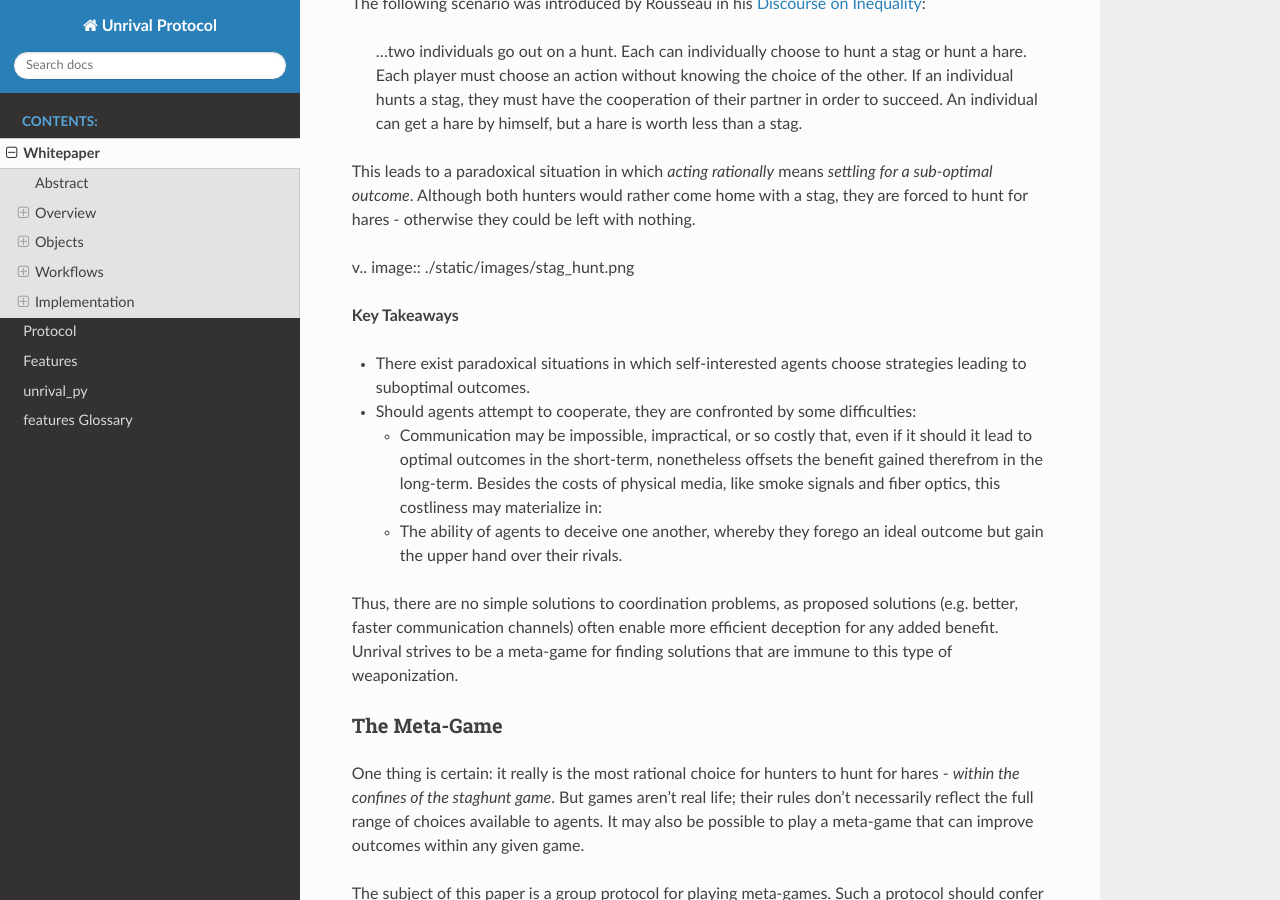
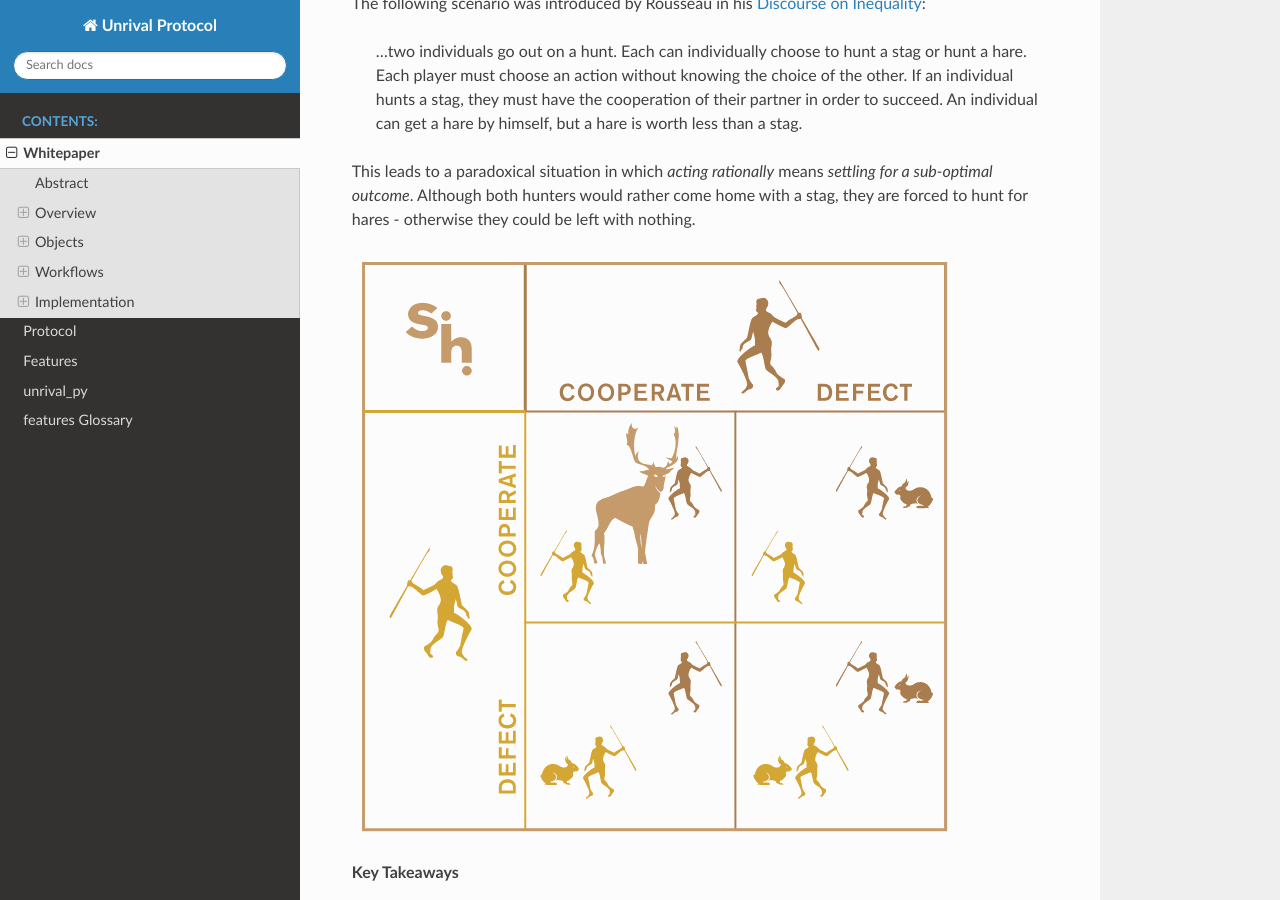
Before and after one commit to unrival-protocol/documentation, a Sphinx documentation site: the page built from source/whitepaper.rst, in a window 1280 px wide and 900 px high, scrolled down 1940 px. Built offline with Sphinx 7.4.7 and the Read the Docs theme 2.0.0, drawn with Linux system fonts in a browser that asks for light colours.

Commit message:
image fix

```diff
--- a/source/whitepaper.org
+++ b/source/whitepaper.org
@@ -37,7 +37,7 @@
 #+END_QUOTE
 This leads to a paradoxical situation in which /acting rationally/ means /settling for a sub-optimal outcome/.  Although both hunters would rather come home with a stag, they are forced to hunt for hares - otherwise they could be left with nothing.
 
-v[[./static/images/stag_hunt.png]]
+[[static/images/stag_hunt.png]]
 
 *Key Takeaways*
 - There exist paradoxical situations in which self-interested agents choose strategies leading to suboptimal outcomes.
--- a/source/whitepaper.rst
+++ b/source/whitepaper.rst
@@ -56,7 +56,7 @@ The following scenario was introduced by Rousseau in his `Discourse on Inequalit
 
 This leads to a paradoxical situation in which *acting rationally* means *settling for a sub-optimal outcome*.  Although both hunters would rather come home with a stag, they are forced to hunt for hares - otherwise they could be left with nothing.
 
-v.. image:: ./static/images/stag_hunt.png
+.. image:: ./static/images/stag_hunt.png
 
 **Key Takeaways**
 
```
